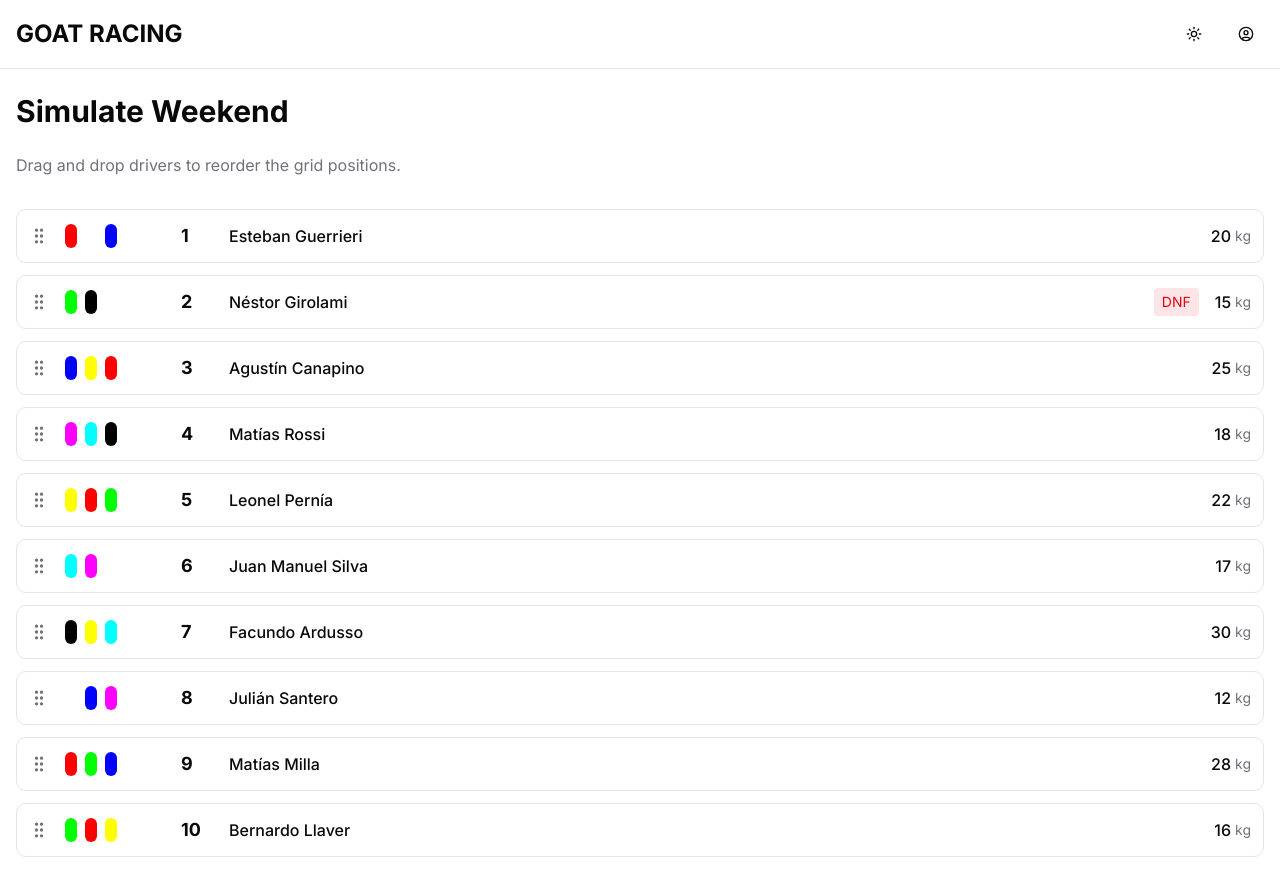
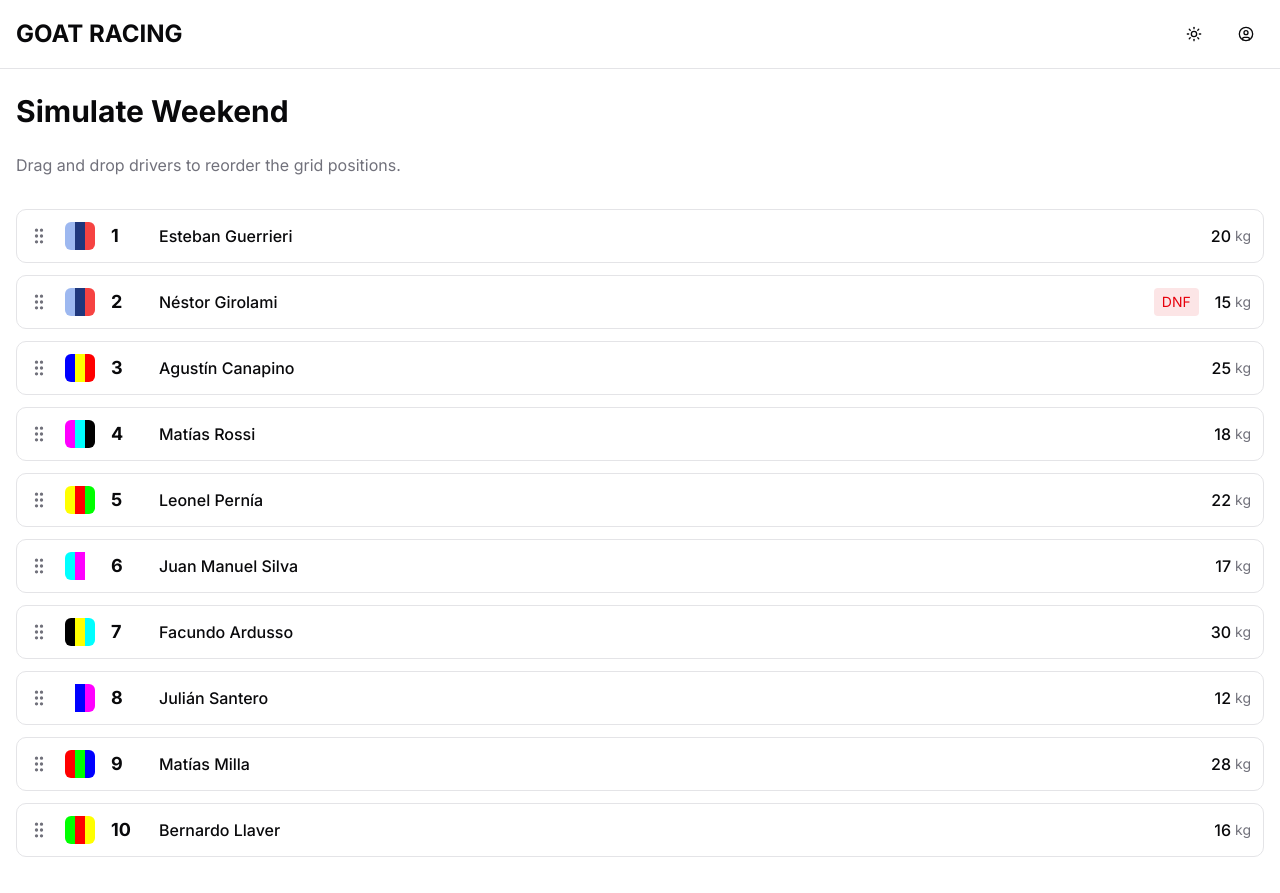
Before and after one commit to SantiagoKirylukMaclean/tcrseries-fe, a Next.js app: page /simulate in a window 1280 px wide. Built offline with nearby package versions, Linux system fonts and the light colour scheme.

Commit message:
Improvement of teamcolors component (padding and border radius)

```diff
--- a/src/app/simulate/page.tsx
+++ b/src/app/simulate/page.tsx
@@ -24,9 +24,9 @@ const initialDrivers = [
     name: "Esteban",
     surname: "Guerrieri",
     teamColors: {
-      primary: "#FF0000",
-      secondary: "#FFFFFF",
-      tertiary: "#0000FF",
+      primary: "#9DB8F0",
+      secondary: "#1F377C",
+      tertiary: "#F64342",
     },
     weight: 20,
   },
@@ -36,9 +36,9 @@ const initialDrivers = [
     name: "Néstor",
     surname: "Girolami",
     teamColors: {
-      primary: "#00FF00",
-      secondary: "#000000",
-      tertiary: "#FFFFFF",
+        primary: "#9DB8F0",
+        secondary: "#1F377C",
+        tertiary: "#F64342",
     },
     weight: 15,
     dnf: true,
--- a/src/components/driver-item.tsx
+++ b/src/components/driver-item.tsx
@@ -55,17 +55,17 @@ export function DriverItem({
         <GripVertical className="h-5 w-5 text-muted-foreground cursor-grab" />
       </div>
 
-      <div className="flex items-center space-x-2 min-w-[100px]">
+      <div className="flex h-7 w-[30px]">
         <div
-          className="w-3 h-6 rounded-sm"
+          className="w-1/3 h-full rounded-l-sm"
           style={{ backgroundColor: teamColors.primary }}
         />
         <div
-          className="w-3 h-6 rounded-sm"
+          className="w-1/3 h-full"
           style={{ backgroundColor: teamColors.secondary }}
         />
         <div
-          className="w-3 h-6 rounded-sm"
+          className="w-1/3 h-full rounded-r-sm"
           style={{ backgroundColor: teamColors.tertiary }}
         />
       </div>
```
